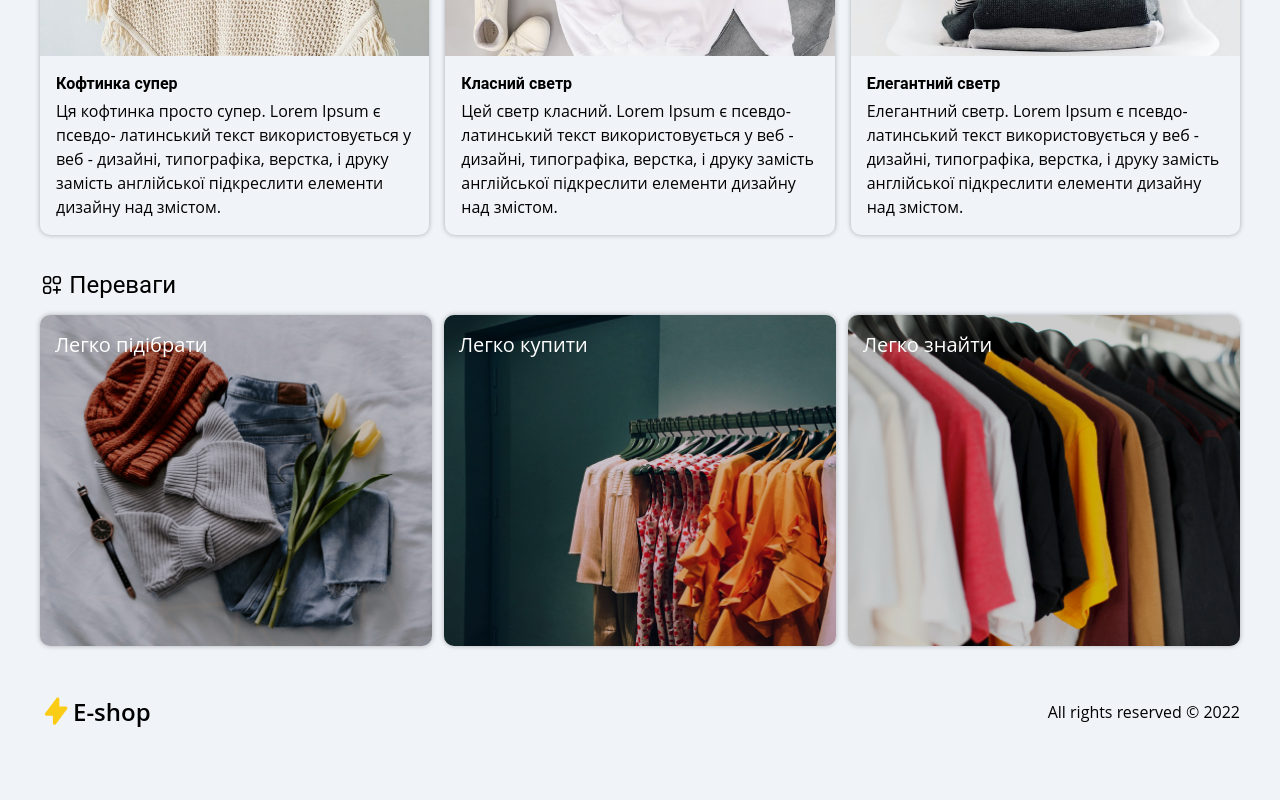
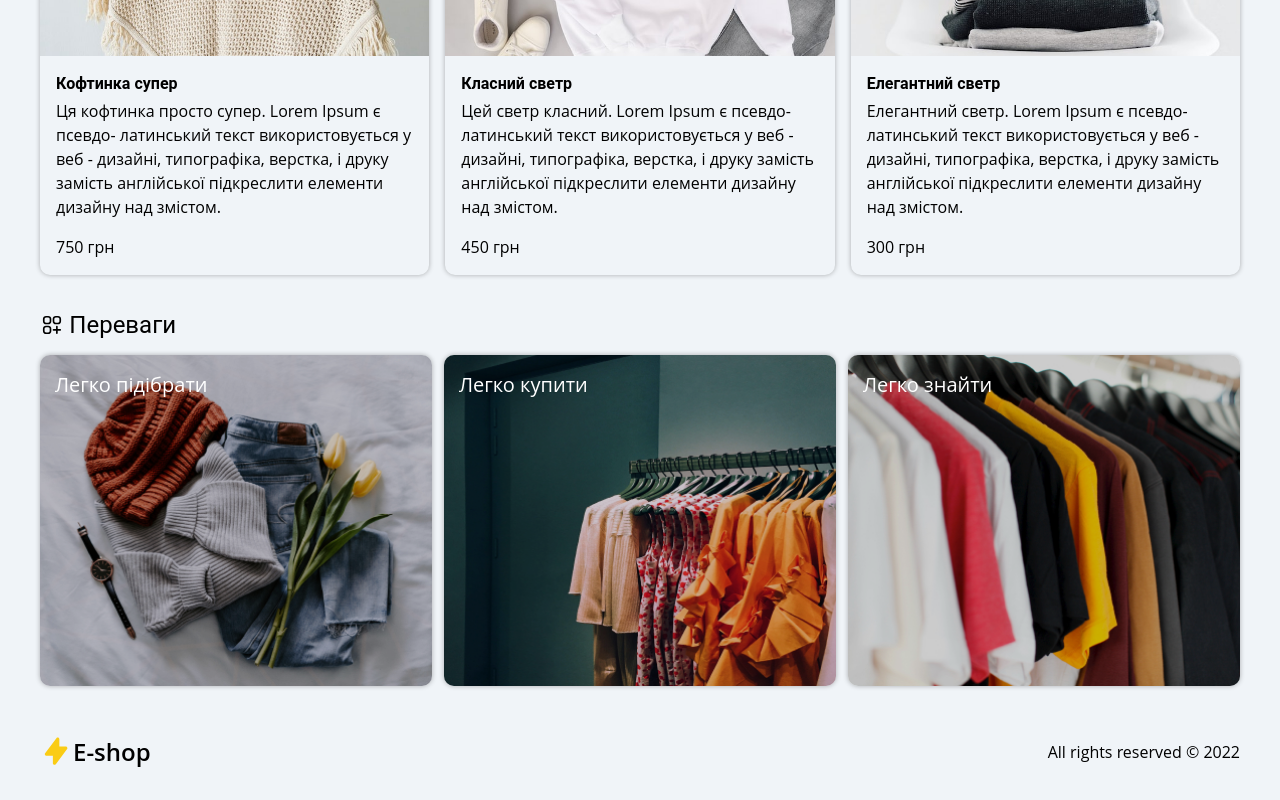
Before and after one commit to RegemStatum/eshop, a React (Create React App) app: page / in a window 1280 px wide. Shown: the part 736-1536 px from the top of the page. Before the commit the page ends 1496 px from the top, so only its background shows below. Built offline with nearby package versions, Linux system fonts and the light colour scheme.

Commit message:
price added on product item

```diff
--- a/src/components/products/ProductItem.jsx
+++ b/src/components/products/ProductItem.jsx
@@ -2,13 +2,14 @@ import React from "react";
 import styles from "./ProductItem.module.scss";
 import { Link } from "react-router-dom";
 
-const ProductItem = ({ name, description, photo, id }) => {
+const ProductItem = ({ name, description, photo, id, price }) => {
   return (
     <Link to={`/products/${id}`} className={styles.container}>
       <img src={photo} alt={name} className={styles.photo} />
       <div className={styles.text}>
         <h4>{name}</h4>
         <p>{description}</p>
+        <p className={styles.price}>{price} грн</p>
       </div>
     </Link>
   );
--- a/src/components/products/ProductItem.module.scss
+++ b/src/components/products/ProductItem.module.scss
@@ -18,4 +18,8 @@
       margin-bottom: 0.2rem;
     }
   }
+
+  .price {
+    margin-top: 1rem;
+  }
 }
```
